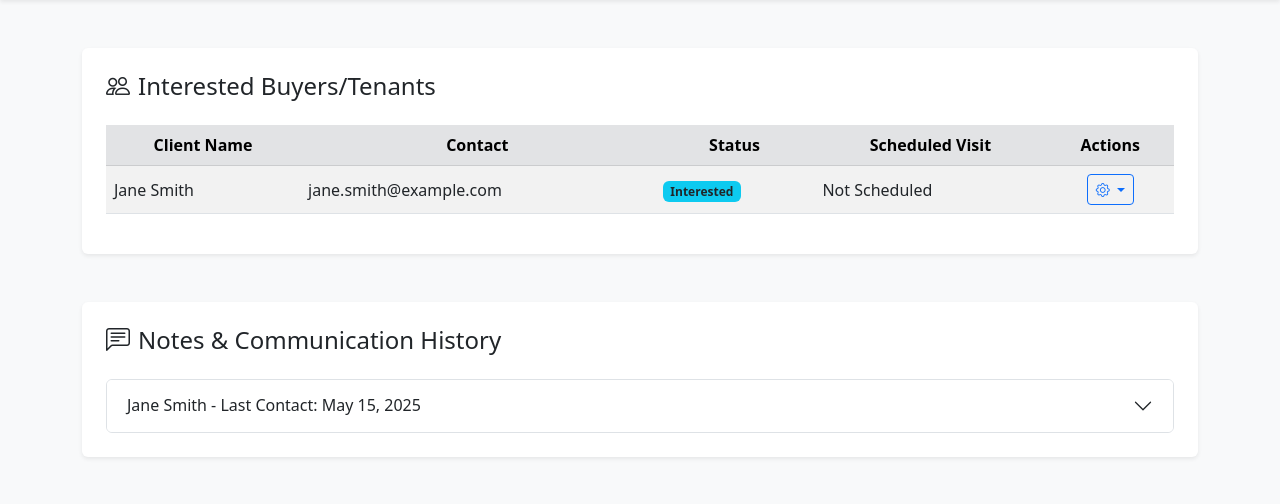
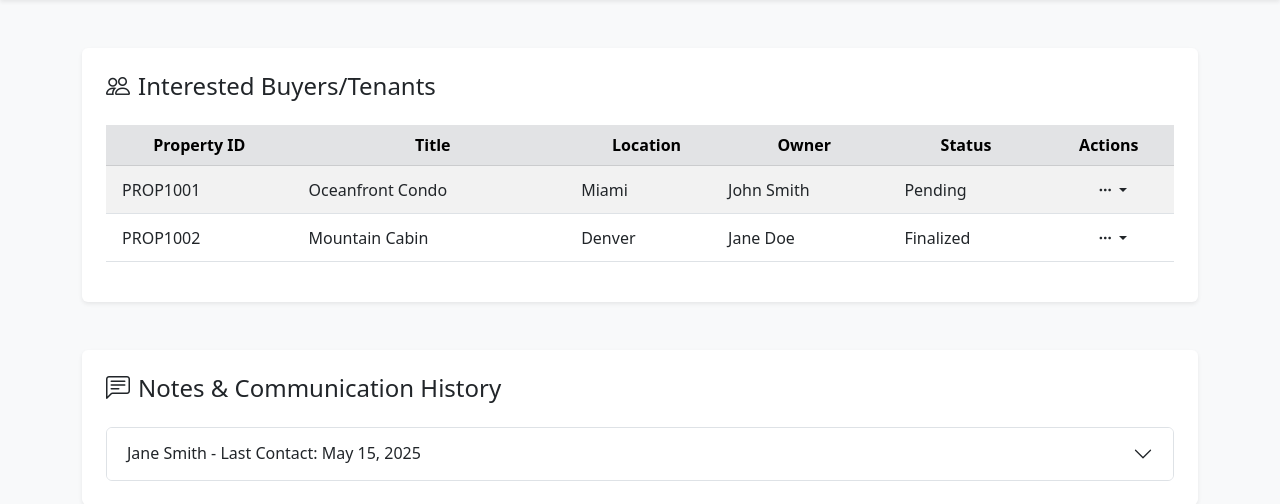
Before and after one commit to Veena-Infotech/VEC, a PHP site: page /follow-up-page.php in a window 1280 px wide. Shown: the part 134-638 px from the top of the page. Run offline with PHP 8.4, Linux system fonts and the light colour scheme; some libraries are stand-ins or nearby versions.

Commit message:
`Refactored follow-up-page.php with updated table structure and dropdown menu items`

```diff
--- a/follow-up-page.php
+++ b/follow-up-page.php
@@ -1,6 +1,5 @@
 <!DOCTYPE html>
 <html lang="en">
-
 <head>
   <meta charset="UTF-8" />
   <meta name="viewport" content="width=device-width, initial-scale=1" />
@@ -13,7 +12,6 @@
   <!-- GSAP Library -->
   <script src="https://cdn.jsdelivr.net/npm/gsap@3.12.2/dist/gsap.min.js"></script>
 </head>
-
 <body class="bg-light text-dark">
 
   <!-- Header -->
@@ -32,38 +30,67 @@
         <table class="table table-striped table-hover align-middle">
           <thead class="table-secondary text-center">
             <tr>
-              <th scope="col">Client Name</th>
-              <th scope="col">Contact</th>
+              <th scope="col">Property ID</th>
+              <th scope="col">Title</th>
+              <th scope="col">Location</th>
+              <th scope="col">Owner</th>
               <th scope="col">Status</th>
-              <th scope="col">Scheduled Visit</th>
               <th scope="col">Actions</th>
             </tr>
           </thead>
-          <tbody>
+          <tbody class="list">
             <tr>
-              <td>Jane Smith</td>
-              <td>jane.smith@example.com</td>
-              <td><span class="badge bg-info text-dark">Interested</span></td>
-              <td>Not Scheduled</td>
-              <td class="text-center">
-                <div class="dropdown">
-                  <button
-                    class="btn btn-outline-primary btn-sm dropdown-toggle"
-                    type="button" id="actionDropdown1"
-                    data-bs-toggle="dropdown"
-                    aria-expanded="false"
-                    aria-label="Actions for Jane Smith">
-                    <i class="bi bi-gear"></i>
+              <td class="align-middle ps-3 profile-id">PROP1001</td>
+              <td class="align-middle ps-3 title">Oceanfront Condo</td>
+              <td class="align-middle location">Miami</td>
+              <td class="align-middle owner">John Smith</td>
+              <td class="align-middle ps-3 status">Pending</td>
+              <td class="align-middle text-center pe-0">
+                <div class="btn-reveal-trigger position-static">
+                  <button class="btn btn-sm dropdown-toggle" type="button" data-bs-toggle="dropdown" aria-haspopup="true" aria-expanded="false">
+                    <i class="bi bi-three-dots"></i>
                   </button>
-                  <ul class="dropdown-menu dropdown-menu-end" aria-labelledby="actionDropdown1">
-                    <li><button class="dropdown-item" type="button" onclick="openScheduleVisitModal('Jane Smith')"><i class="bi bi-calendar-plus me-2"></i> Schedule Visit</button></li>
-                    <li><button class="dropdown-item" type="button" onclick="openCommunicationModal('Jane Smith')"><i class="bi bi-chat-dots me-2"></i> View Communication</button></li>
-                    <li><button class="dropdown-item" type="button" onclick="openUpdateStatusModal('Jane Smith')"><i class="bi bi-pencil-square me-2"></i> Update Status</button></li>
-                  </ul>
+                  <div class="dropdown-menu dropdown-menu-end py-2">
+                    <a class="dropdown-item" href="#!" onclick="viewClosureSummary('PROP1001')">
+                      <i class="bi bi-eye me-2"></i> View
+                    </a>
+                    <a class="dropdown-item" href="#!" onclick="confirmRestore('PROP1001')">
+                      <i class="bi bi-box-arrow-up-right me-2"></i> Restore
+                    </a>
+                    <div class="dropdown-divider"></div>
+                    <a class="dropdown-item text-danger" href="#!" onclick="confirmDelete('PROP1001')">
+                      <i class="bi bi-trash3 me-2"></i> Delete
+                    </a>
+                  </div>
                 </div>
               </td>
             </tr>
-            <!-- Additional rows can be added here -->
+            <tr>
+              <td class="align-middle ps-3 profile-id">PROP1002</td>
+              <td class="align-middle ps-3 title">Mountain Cabin</td>
+              <td class="align-middle location">Denver</td>
+              <td class="align-middle owner">Jane Doe</td>
+              <td class="align-middle ps-3 status">Finalized</td>
+              <td class="align-middle text-center pe-0">
+                <div class="btn-reveal-trigger position-static">
+                  <button class="btn btn-sm dropdown-toggle" type="button" data-bs-toggle="dropdown" aria-haspopup="true" aria-expanded="false">
+                    <i class="bi bi-three-dots"></i>
+                  </button>
+                  <div class="dropdown-menu dropdown-menu-end py-2">
+                    <a class="dropdown-item" href="#!" onclick="viewClosureSummary('PROP1002')">
+                      <i class="bi bi-eye me-2"></i> View
+                    </a>
+                    <a class="dropdown-item" href="#!" onclick="confirmRestore('PROP1002')">
+                      <i class="bi bi-box-arrow-up-right me-2"></i> Restore
+                    </a>
+                    <div class="dropdown-divider"></div>
+                    <a class="dropdown-item text-danger" href="#!" onclick="confirmDelete('PROP1002')">
+                      <i class="bi bi-trash3 me-2"></i> Delete
+                    </a>
+                  </div>
+                </div>
+              </td>
+            </tr>
           </tbody>
         </table>
       </div>
@@ -80,7 +107,8 @@
               type="button" data-bs-toggle="collapse"
               data-bs-target="#collapseOne"
               aria-expanded="false"
-              aria-controls="collapseOne">
+              aria-controls="collapseOne"
+            >
               Jane Smith - Last Contact: May 15, 2025
             </button>
           </h2>
@@ -88,7 +116,8 @@
             id="collapseOne"
             class="accordion-collapse collapse"
             aria-labelledby="headingOne"
-            data-bs-parent="#communicationAccordion">
+            data-bs-parent="#communicationAccordion"
+          >
             <div class="accordion-body">
               <p><strong>Note:</strong> Interested in scheduling a visit next week. Requested more details about the neighborhood.</p>
               <p><strong>Communication:</strong> Sent brochure and answered initial queries.</p>
@@ -257,5 +286,4 @@
     });
   </script>
 </body>
-
 </html>
```
